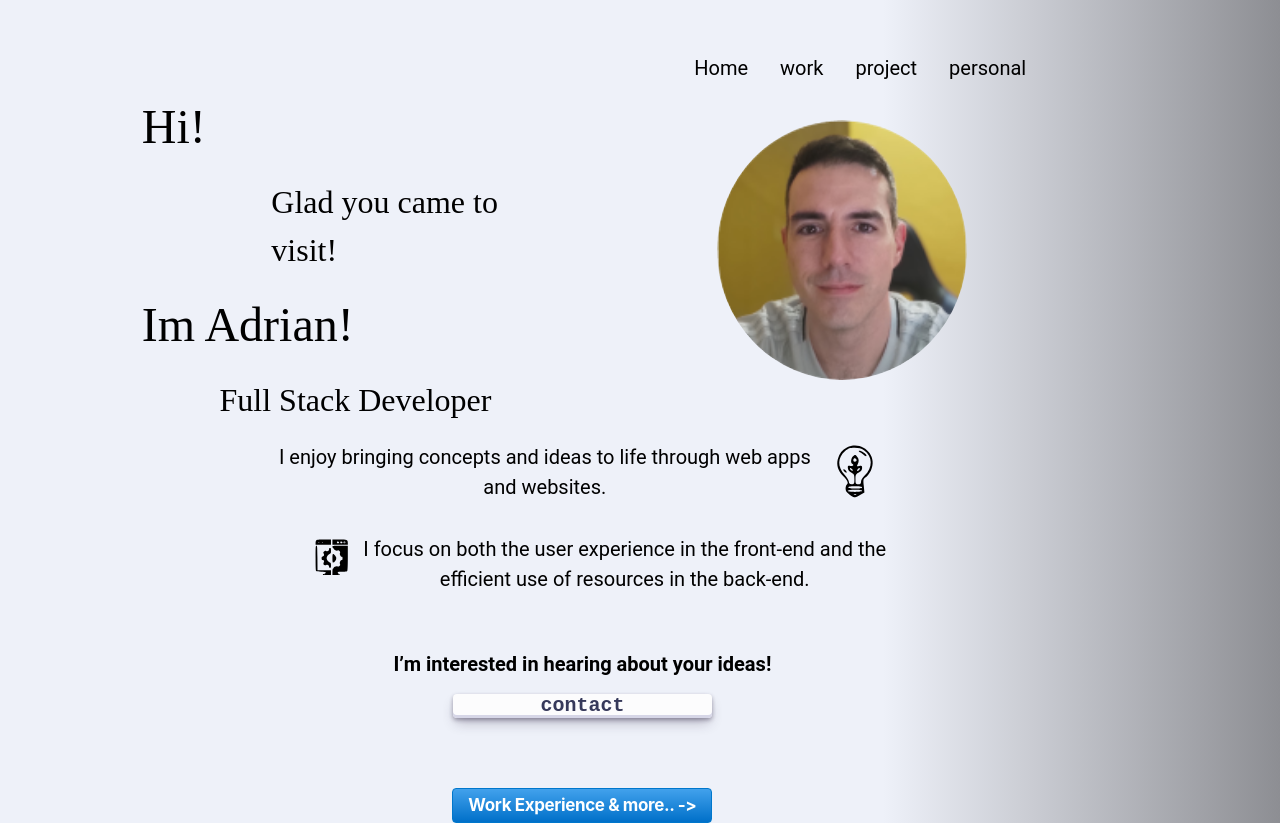
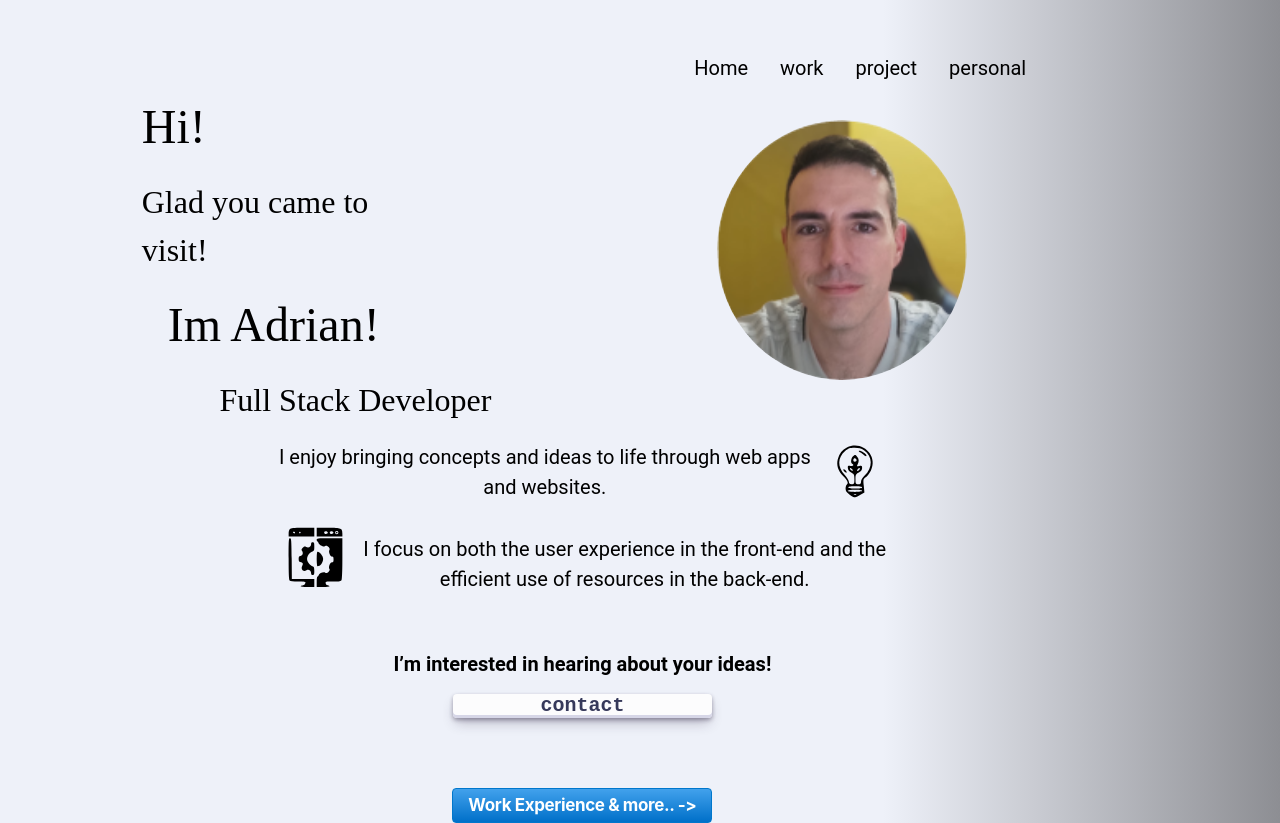
Before and after one commit to adrianosvaldomartinez/portfolioWebPack, a website built with webpack: page public/index.html in a window 1280 px wide. Built offline with nearby package versions, Linux system fonts and the light colour scheme; files whose address does not match are found by name.

Commit message:
layout changes

```diff
--- a/src/pages/homePage.html
+++ b/src/pages/homePage.html
@@ -1,21 +1,21 @@
 <p
-  class="intro-1 sm:span-columns-2 lg:span-columns-1 fontBigBold sm:mt-normal lg:mt-normal"
+  class="intro-1 sm:span-columns-2 lg:span-columns-1 fontBigBold  lg:mt-normal"
 >
   Hi!
 </p>
 <p
-  class="intro-2 sm:span-columns-2 lg:span-columns-1 fontMedium sm:mt-normal lg:mt-normal"
+  class="intro-2 sm:span-columns-2 lg:span-columns-1 fontMedium  lg:mt-normal"
 >
   Glad you came to <br> visit!
 </p>
 
 <p
-  class="presentation sm:span-columns-2 lg:span-columns-1 fontBigBold sm:mt-normal lg:mt-normal"
+  class="presentation sm:span-columns-2 lg:span-columns-1 fontBigBold  lg:mt-normal"
 >
   Im Adrian!
 </p>
 <p
-  class="position sm:span-columns-2 lg:span-columns-1 fontMediumBold sm:mt-normal lg:mt-normal"
+  class="position sm:span-columns-2 lg:span-columns-1 fontMediumBold  lg:mt-normal"
 >
   Full Stack Developer
 </p>
--- a/src/styles/styles.css
+++ b/src/styles/styles.css
@@ -73,9 +73,6 @@ body {
   justify-content: flex-end;
   align-items: center;
 }
-.engranaje {
-  max-width: 60%;
-}
 
 .more {
   text-align: center;
@@ -123,4 +120,12 @@ body {
   .flex-row {
     width: 60%;
   }
+
+  .intro-2 {
+    margin-left: 15%;
+  }
+
+  .presentation {
+    margin-left: 20%;
+  }
 }
```
